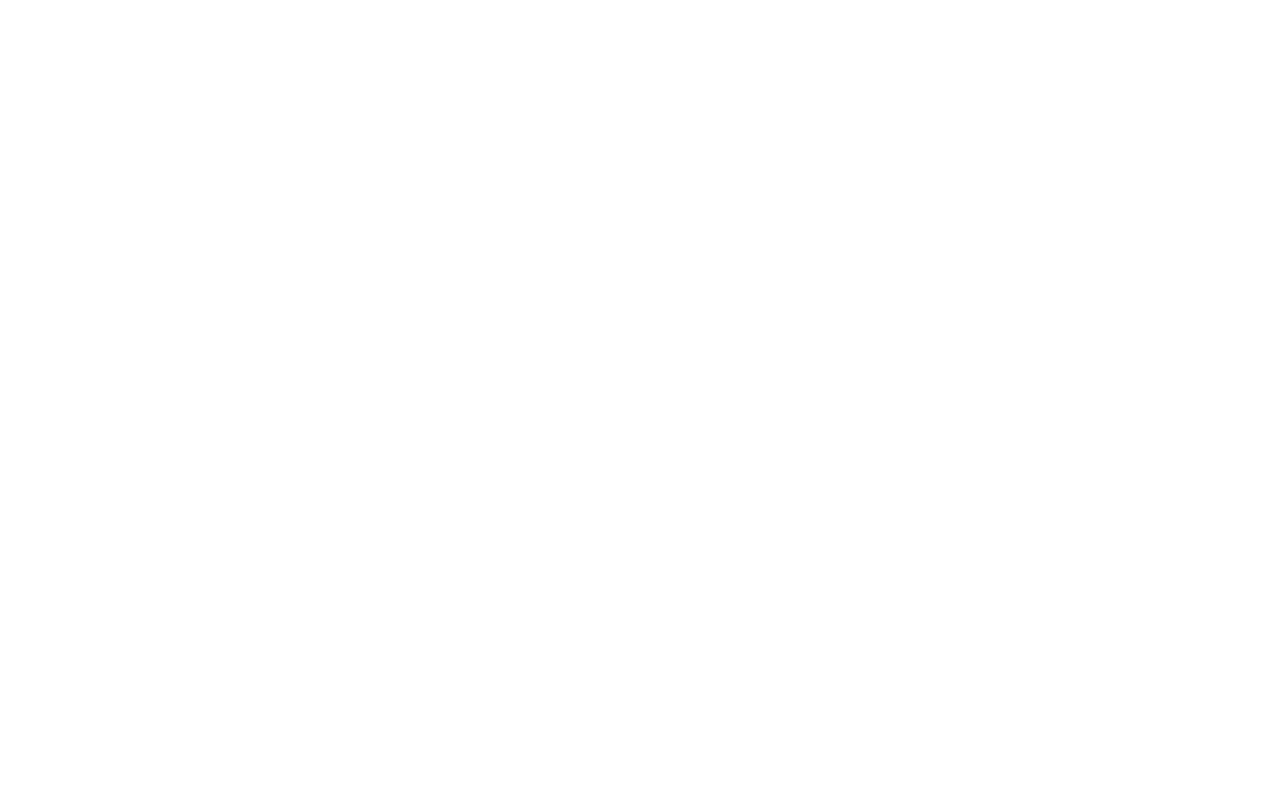
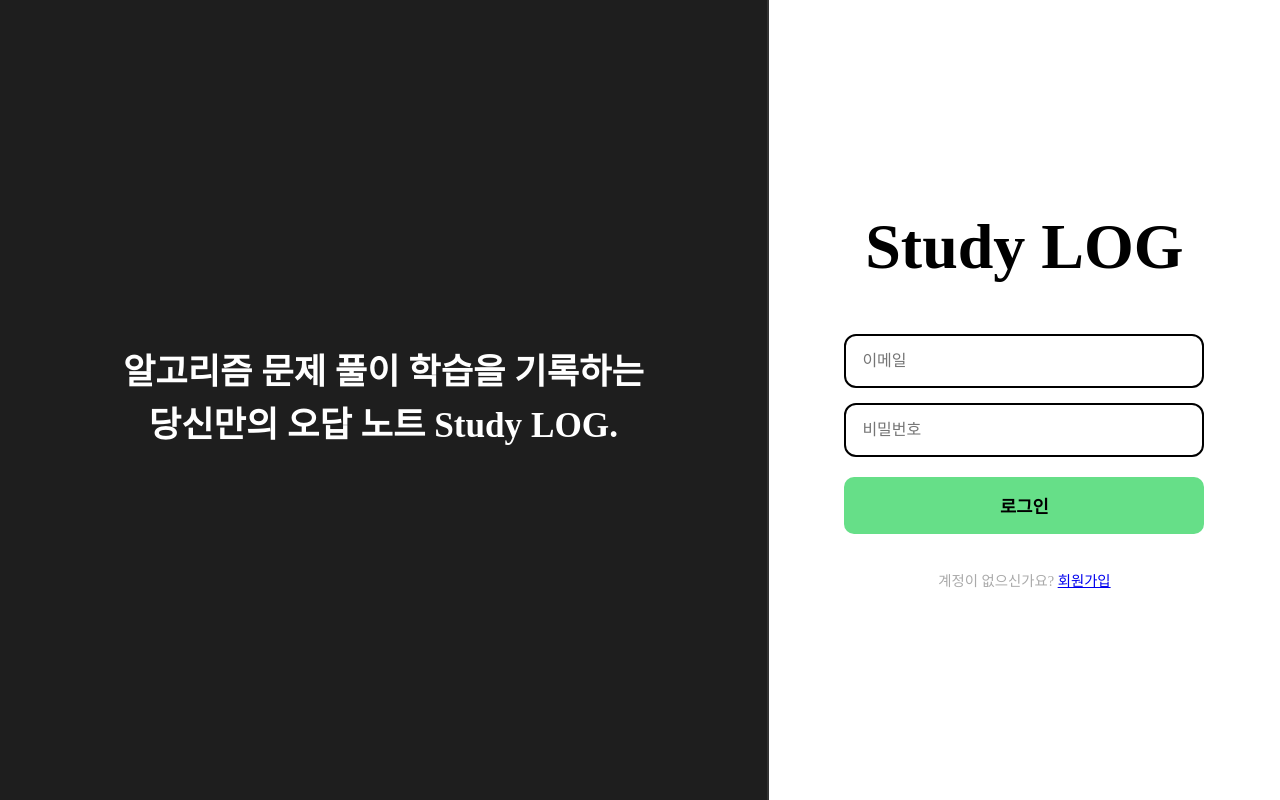
Before and after one commit to SonHyunYoung/Study_Log, a React (Vite) app in the folder front/: page / in a window 1280 px wide. Built offline with nearby package versions, Linux system fonts and the light colour scheme.

Commit message:
Update : 로그인 페이지 작성

```diff
--- a/front/src/App.css
+++ b/front/src/App.css
@@ -1,184 +1,132 @@
-.counter {
-  font-size: 16px;
-  padding: 5px 10px;
-  border-radius: 5px;
-  color: var(--accent);
-  background: var(--accent-bg);
-  border: 2px solid transparent;
-  transition: border-color 0.3s;
-  margin-bottom: 24px;
-
-  &:hover {
-    border-color: var(--accent-border);
-  }
-  &:focus-visible {
-    outline: 2px solid var(--accent);
-    outline-offset: 2px;
-  }
+/* 기본 여백 및 풀스크린 설정 */
+* {
+  margin: 0;
+  padding: 0;
+  box-sizing: border-box;
 }
 
-.hero {
-  position: relative;
-
-  .base,
-  .framework,
-  .vite {
-    inset-inline: 0;
-    margin: 0 auto;
+body, html, #root {
+  width: 100%;
+  height: 100%;
+  overflow: hidden;
 }
 
-  .base {
-    width: 170px;
-    position: relative;
-    z-index: 0;
+.login-container {
+  display: flex;
+  width: 100vw;
+  height: 100vh;
 }
 
-  .framework,
-  .vite {
-    position: absolute;
+/* 왼쪽 패널 (60%) */
+.left-panel {
+  flex: 6;
+  background-color: #1e1e1e;
+  color: #ffffff;
+  display: flex;
+  justify-content: center;
+  align-items: center;
+  padding: 60px;
+  text-align: center;
 }
 
-  .framework {
-    z-index: 1;
-    top: 34px;
-    height: 28px;
-    transform: perspective(2000px) rotateZ(300deg) rotateX(44deg) rotateY(39deg)
-      scale(1.4);
+.left-panel p {
+  font-size: 2.2rem;
+  line-height: 1.5;
+  font-weight: 700;
+  word-break: keep-all;
 }
 
-  .vite {
-    z-index: 0;
-    top: 107px;
-    height: 26px;
-    width: auto;
-    transform: perspective(2000px) rotateZ(300deg) rotateX(40deg) rotateY(39deg)
-      scale(0.8);
-  }
+/* 오른쪽 패널 (40%) */
+.right-panel {
+  flex: 4;
+  background-color: #ffffff;
+  display: flex;
+  flex-direction: column;
+  justify-content: center;
+  align-items: center;
+  padding: 40px;
+  border-left: 2px solid #333;
 }
 
-#center {
+.title {
+  font-size: 4rem;
+  font-weight: 900;
+  margin-bottom: 50px;
+  color: #000;
+}
+
+/* 폼 및 입력창 */
+.login-form {
+  width: 100%;
+  max-width: 360px;
   display: flex;
   flex-direction: column;
-  gap: 25px;
-  place-content: center;
-  place-items: center;
-  flex-grow: 1;
-
-  @media (max-width: 1024px) {
-    padding: 32px 20px 24px;
-    gap: 18px;
-  }
 }
 
-#next-steps {
-  display: flex;
-  border-top: 1px solid var(--border);
-  text-align: left;
-
-  & > div {
-    flex: 1 1 0;
-    padding: 32px;
-    @media (max-width: 1024px) {
-      padding: 24px 20px;
-    }
+input {
+  width: 100%;
+  padding: 16px;
+  margin-bottom: 15px;
+  border: 2px solid #000;
+  border-radius: 12px;
+  font-size: 1rem;
+  outline: none;
 }
 
-  .icon {
-    margin-bottom: 16px;
-    width: 22px;
-    height: 22px;
+input:focus {
+  border : 3px solid #0239a8;
 }
 
-  @media (max-width: 1024px) {
-    flex-direction: column;
-    text-align: center;
-  }
+/* 동적 에러 메시지 스타일 */
+.error-box {
+  width: 100%;
+  padding-bottom: 15px; /* 나타날 때 버튼과의 간격 형성 */
+  animation: fadeIn 0.3s ease-in;
 }
 
-#docs {
-  border-right: 1px solid var(--border);
-
-  @media (max-width: 1024px) {
-    border-right: none;
-    border-bottom: 1px solid var(--border);
-  }
+.error-text {
+  color: #ff4d4d;
+  font-size: 0.85rem;
+  font-weight: bold;
 }
 
-#next-steps ul {
-  list-style: none;
-  padding: 0;
-  display: flex;
-  gap: 8px;
-  margin: 32px 0 0;
-
-  .logo {
-    height: 18px;
+@keyframes fadeIn {
+  from { opacity: 0; transform: translateY(-10px); }
+  to { opacity: 1; transform: translateY(0); }
 }
 
-  a {
-    color: var(--text-h);
-    font-size: 16px;
-    border-radius: 6px;
-    background: var(--social-bg);
-    display: flex;
-    padding: 6px 12px;
-    align-items: center;
-    gap: 8px;
-    text-decoration: none;
-    transition: box-shadow 0.3s;
+/* 로그인 버튼 (크기 축소 및 정렬) */
+.login-btn {
+  width: 100%; /* 요청하신 작은 크기 */
+  padding: 16px;
+  background-color: #66df88;
+  color: #000;
+  border: none;
+  border-radius: 10px;
+  font-size: 1.1rem;
+  font-weight: bold;
+  cursor: pointer;
+  align-self: center; /* 중앙 정렬 */
 
-    &:hover {
-      box-shadow: var(--shadow);
-    }
-    .button-icon {
-      height: 18px;
-      width: 18px;
-    }
+  /*에러 박스 생성 시 간격*/
+  margin-top: 5px;
+  transition: all 0.2s;
 }
 
-  @media (max-width: 1024px) {
-    margin-top: 20px;
-    flex-wrap: wrap;
-    justify-content: center;
-
-    li {
-      flex: 1 1 calc(50% - 8px);
+.login-btn:hover {
+  background-color: #55cf78;
+  /* 테두리가 없을 때는 그림자(Shadow)를 살짝 주면 입체감이 생깁니다 */
+  box-shadow: 0 4px 15px rgba(102, 223, 136, 0.4);
+  transform: translateY(-2px);
 }
 
-    a {
-      width: 100%;
-      justify-content: center;
-      box-sizing: border-box;
-    }
-  }
+.login-btn:active {
+  transform: translateY(0);
 }
 
-#spacer {
-  height: 88px;
-  border-top: 1px solid var(--border);
-  @media (max-width: 1024px) {
-    height: 48px;
+/* 하단 링크 */
+.footer-links {
+  margin-top: 35px;
+  color: #aaa;
+  font-size: 0.9rem;
 }
-}
-
-.ticks {
-  position: relative;
-  width: 100%;
-
-  &::before,
-  &::after {
-    content: '';
-    position: absolute;
-    top: -4.5px;
-    border: 5px solid transparent;
-  }
-
-  &::before {
-    left: 0;
-    border-left-color: var(--border);
-  }
-  &::after {
-    right: 0;
-    border-right-color: var(--border);
-  }
-}
--- a/front/src/App.jsx
+++ b/front/src/App.jsx
@@ -1,15 +1,17 @@
-import { useState } from 'react'
-import reactLogo from './assets/react.svg'
-import viteLogo from './assets/vite.svg'
-import heroImg from './assets/hero.png'
-import './App.css'
+import React from 'react';
+import { BrowserRouter as Router, Routes, Route } from 'react-router-dom';
+import Login from './pages/Login';
+import './App.css';
 
 function App() {
-  const [count, setCount] = useState(0)
-
   return (
-    <div></div>
-  )
+    <Router>
+      <Routes>
+        <Route path="/" element={<Login />} />
+        <Route path="/login" element={<Login />} />
+      </Routes>
+    </Router>
+  );
 }
 
-export default App
+export default App;
--- /dev/null
+++ b/front/src/pages/Login.jsx
@@ -0,0 +1,74 @@
+import React, { useState } from 'react';
+import axios from 'axios';
+
+const Login = () => {
+  const [email, setEmail] = useState('');
+  const [password, setPassword] = useState('');
+  const [error, setError] = useState('');
+
+  const handleLogin = async (e) => {
+    e.preventDefault();
+    setError(''); // 로그인 시도 시 기존 에러 초기화
+
+    try {
+      const response = await axios.post('http://localhost:3000/api/auth/login', {
+        email,
+        password
+      });
+
+      if (response.data.success) {
+        localStorage.setItem('token', response.data.token);
+        alert('로그인 성공!');
+        // 메인 페이지 구성 전이므로 현재는 알림만 띄웁니다.
+      }
+    } catch (err) {
+      // 서버 에러 메시지 반영
+      setError(err.response?.data?.message || '이메일 또는 비밀번호를 확인해주세요.');
+    }
+  };
+
+  return (
+    <div className="login-container">
+      {/* 왼쪽 패널 (60%) */}
+      <div className="left-panel">
+        <p>알고리즘 문제 풀이 학습을 기록하는<br/>당신만의 오답 노트 Study LOG.</p>
+      </div>
+
+      {/* 오른쪽 패널 (40%) */}
+      <div className="right-panel">
+        <h1 className="title">Study LOG</h1>
+        <form onSubmit={handleLogin} className="login-form">
+          <input
+            type="email"
+            placeholder="이메일"
+            value={email}
+            onChange={(e) => setEmail(e.target.value)}
+            required
+          />
+          <input
+            type="password"
+            placeholder="비밀번호"
+            value={password}
+            onChange={(e) => setPassword(e.target.value)}
+            required
+          />
+
+          {/* 에러 발생 시에만 나타나는 영역 (버튼을 밀어냄) */}
+          {error && (
+            <div className="error-box">
+              <span className="error-text">{error}</span>
+            </div>
+          )}
+
+          <button type="submit" className="login-btn">로그인</button>
+        </form>
+
+        <div className="footer-links">
+          <span>계정이 없으신가요? <a href='./Registe'>회원가입</a></span>
+        </div>
+      </div>
+    </div>
+  );
+};
+
+export default Login;
```
Also changed, not shown: front/src/pages/Registe.jsx (added). Lines whose indentation alone changed are shown as unchanged.
